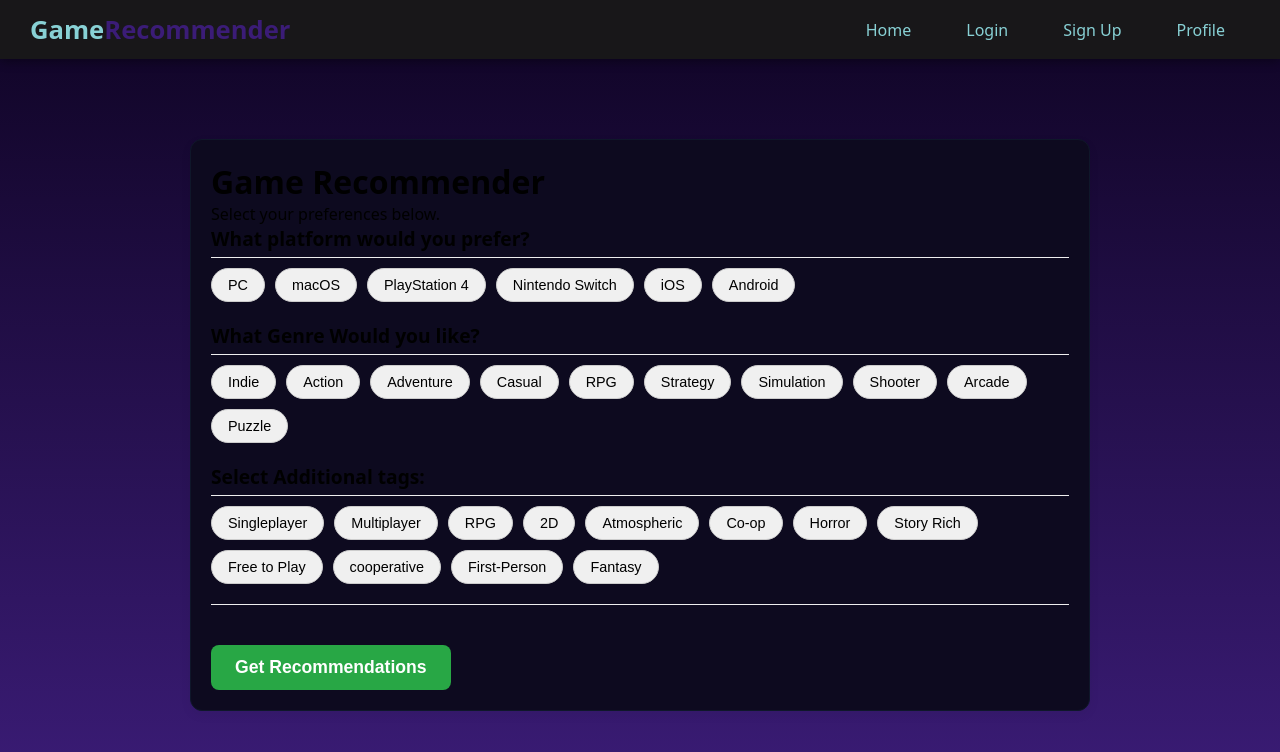
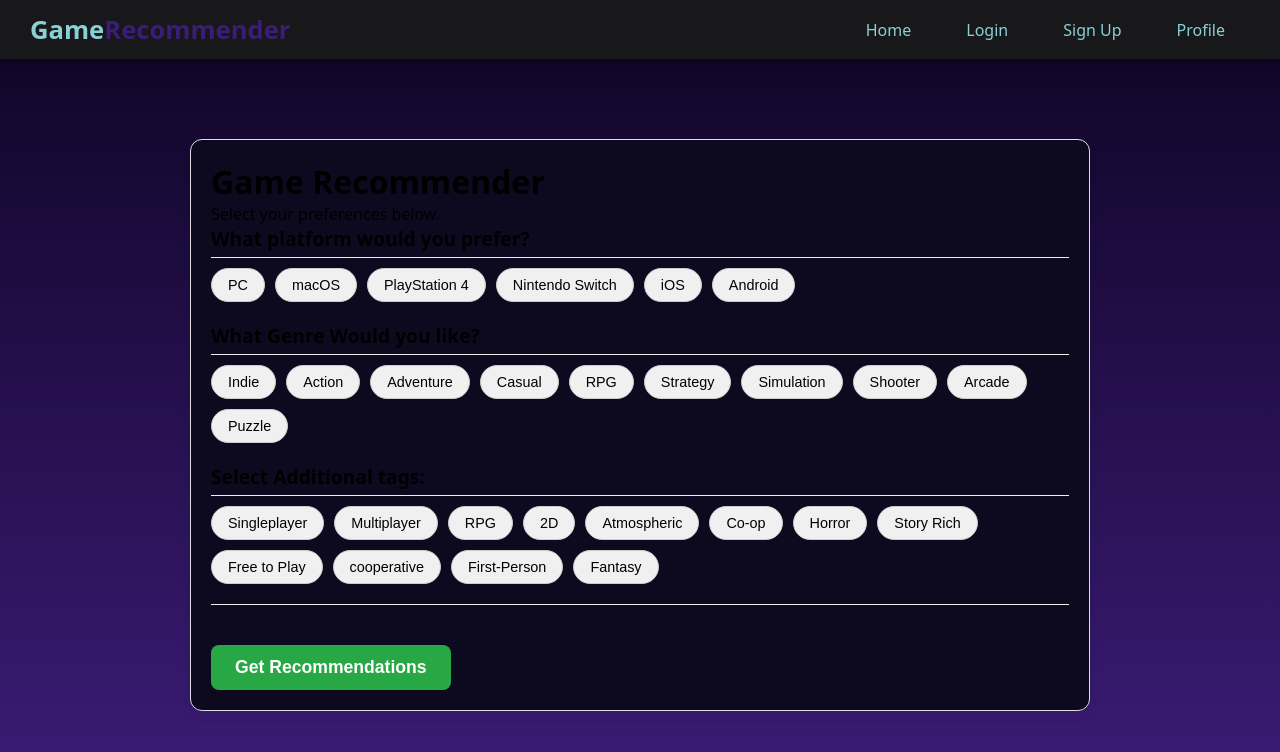
Before and after one commit to escatrix/GameRecommeder, a React (Create React App) app: page /RecomByFeatures in a window 1280 px wide. Shown: the top 752 px of the page. Built offline with nearby package versions, Linux system fonts and the light colour scheme; a web font is replaced by a local one.

Commit message:
nah not las ahhhh]?

```diff
--- a/src/pages/RecomByFeatures/RecomByFeatures.css
+++ b/src/pages/RecomByFeatures/RecomByFeatures.css
@@ -15,7 +15,7 @@
     margin: 20px auto;
     padding: 20px;
     background: #0D0A1F;
-    border: 1px solid #0F172A;
+    border: 1px solid #ddd;
     border-radius: 12px;
 
     box-shadow: 0 4px 12px rgba(0, 0, 0, 0.05);
@@ -110,7 +110,7 @@ hr {
 
 
 .game-box {
-    background: #16213D;
+    background: #ffffff;
     border: 1px solid #ddd;
     border-radius: 8px;
     box-shadow: 0 2px 5px rgba(0, 0, 0, 0.05);
```
